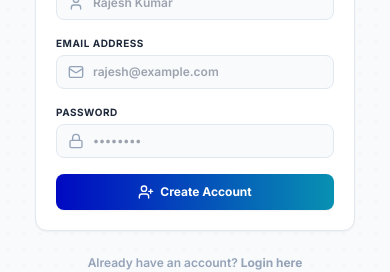
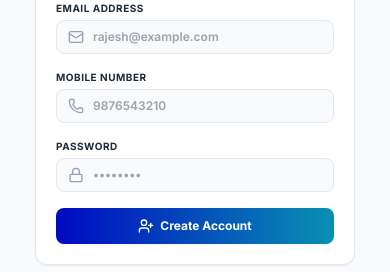
Before and after one commit to pritamkumars5398-lgtm/TV-Repair, a Next.js app in the folder frontend/: page /signup in a window 390 px wide. Shown: the part 382-654 px from the top of the page. Built offline with nearby package versions, Linux system fonts and the light colour scheme; no server answers.

Commit message:
fix mobile number on customer

```diff
--- a/frontend/app/(website)/signup/page.tsx
+++ b/frontend/app/(website)/signup/page.tsx
@@ -4,7 +4,7 @@ import { useState } from 'react';
 import { useRouter } from 'next/navigation';
 import Link from 'next/link';
 import Image from 'next/image';
-import { Loader2, UserPlus, Mail, Lock, User } from 'lucide-react';
+import { Loader2, UserPlus, Mail, Lock, User, Phone } from 'lucide-react';
 import { toast } from 'sonner';
 import { publicApi } from '@/lib/api/public';
 import User2 from '../../../assets/img/User1 (2).png';
@@ -12,7 +12,7 @@ import User2 from '../../../assets/img/User1 (2).png';
 export default function WebsiteRegisterPage() {
   const router = useRouter();
   const [loading, setLoading] = useState(false);
-  const [form, setForm] = useState({ name: '', email: '', password: '' });
+  const [form, setForm] = useState({ name: '', email: '', phone: '', password: '' });
 
   function update(field: keyof typeof form, value: string) {
     setForm((f) => ({ ...f, [field]: value }));
@@ -22,6 +22,7 @@ export default function WebsiteRegisterPage() {
     e.preventDefault();
     if (form.name.length < 2) { toast.error('Enter your full name'); return; }
     if (!form.email.includes('@')) { toast.error('Enter a valid email address'); return; }
+    if (!/^[6-9]\d{9}$/.test(form.phone)) { toast.error('Enter a valid 10-digit mobile number'); return; }
     if (form.password.length < 6) { toast.error('Password must be at least 6 characters'); return; }
     setLoading(true);
 
@@ -111,6 +112,24 @@ export default function WebsiteRegisterPage() {
               </div>
 
               <div>
+                <label className="block text-[10px] font-bold text-slate-505 uppercase tracking-wider mb-1">Mobile Number</label>
+                <div className="relative">
+                  <span className="absolute left-3 top-1/2 -translate-y-1/2 text-slate-400">
+                    <Phone className="w-4 h-4" />
+                  </span>
+                  <input
+                    type="tel"
+                    value={form.phone}
+                    onChange={(e) => update('phone', e.target.value.replace(/\D/g, ''))}
+                    placeholder="9876543210"
+                    maxLength={10}
+                    className="w-full pl-9 pr-3 py-2 bg-slate-50 border border-slate-200 rounded-lg text-xs font-semibold focus:outline-none focus:ring-1 focus:ring-primary-500/20 text-slate-850 placeholder:text-slate-350"
+                    required
+                  />
+                </div>
+              </div>
+
+              <div>
                 <label className="block text-[10px] font-bold text-slate-505 uppercase tracking-wider mb-1">Password</label>
                 <div className="relative">
                   <span className="absolute left-3 top-1/2 -translate-y-1/2 text-slate-400">
```
Also changed, not shown: 1 other file (tests, documents, lock files or other folders).
